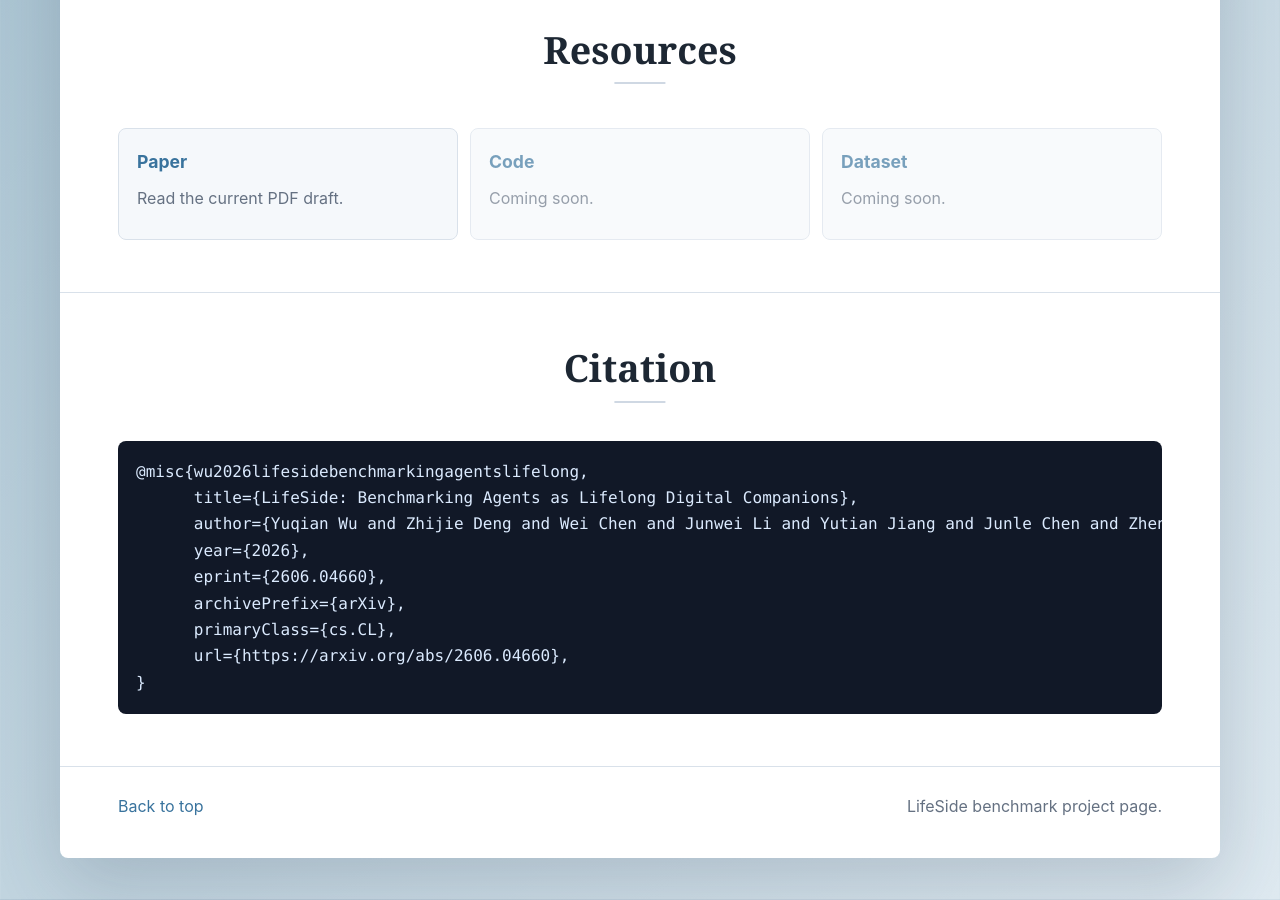
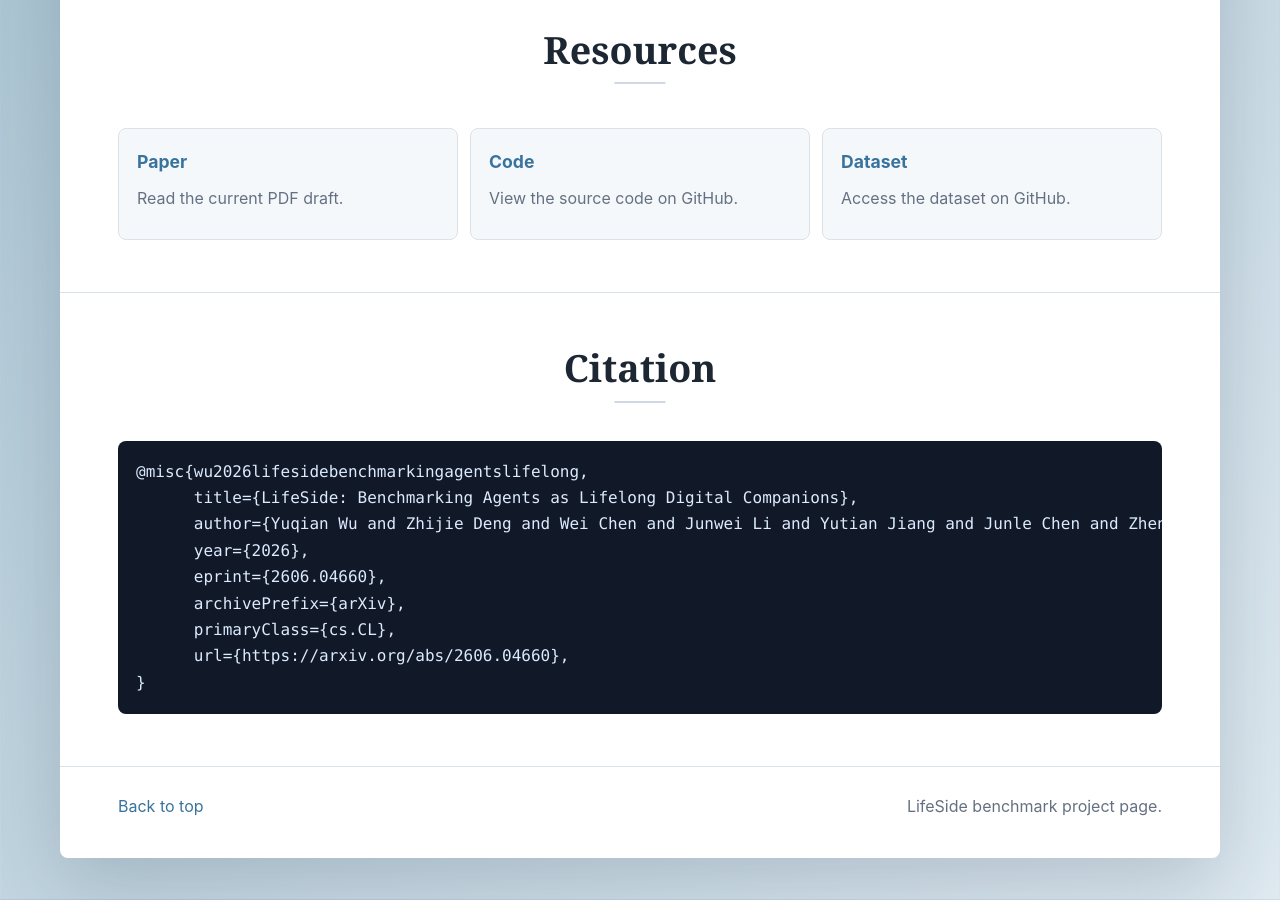
Before and after one commit to yuu250/lifeside_web, a plain HTML site: page index.html in a window 1280 px wide. Shown: the part 4640-5540 px from the top of the page. Drawn offline with Linux system fonts and the light colour scheme.

Commit message:
Change resource links to GitHub repository
Updated links for code and dataset to point to GitHub repository.

```diff
--- a/index.html
+++ b/index.html
@@ -36,8 +36,8 @@
 
         <div class="button-row" aria-label="Project links">
           <a class="button" href="https://arxiv.org/pdf/2606.04660">Paper</a>
-          <a class="button muted" href="#resources">Code</a>
-          <a class="button muted" href="#resources">Dataset</a>
+          <a class="button muted" href="https://github.com/yuqian2003/Benchmark">Code</a>
+          <a class="button muted" href="https://github.com/yuqian2003/Benchmark">Dataset</a>
         </div>
 
       </header>
@@ -214,13 +214,15 @@
             <strong>Paper</strong>
             <span>Read the current PDF draft.</span>
           </a>
-          <a class="disabled" href="#">
+
+          <a href="https://github.com/yuqian2003/Benchmark">
             <strong>Code</strong>
-            <span>Coming soon.</span>
+            <span>View the source code on GitHub.</span>
           </a>
-          <a class="disabled" href="#">
+
+          <a href="https://github.com/yuqian2003/Benchmark">
             <strong>Dataset</strong>
-            <span>Coming soon.</span>
+            <span>Access the dataset on GitHub.</span>
           </a>
         </div>
       </section>
```
